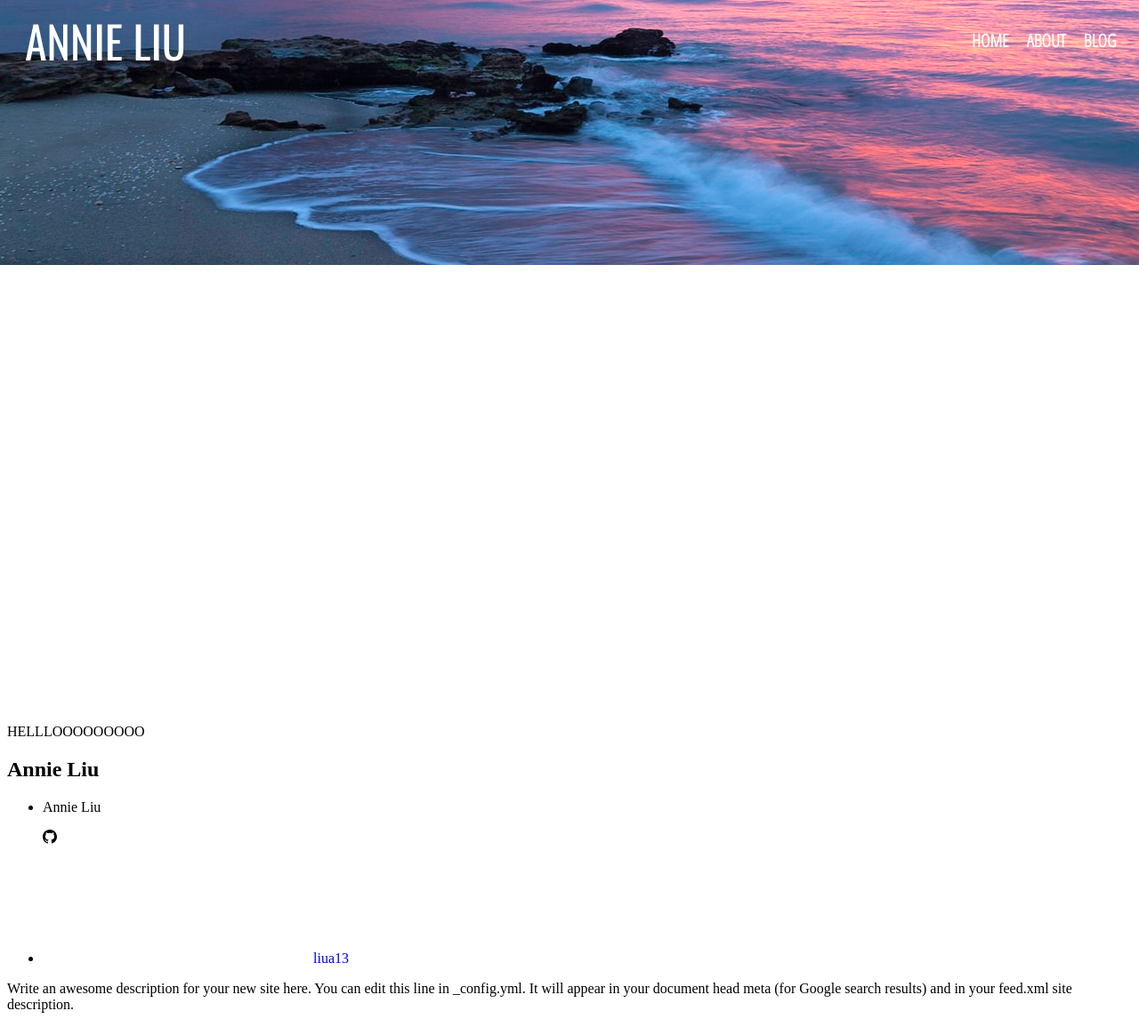
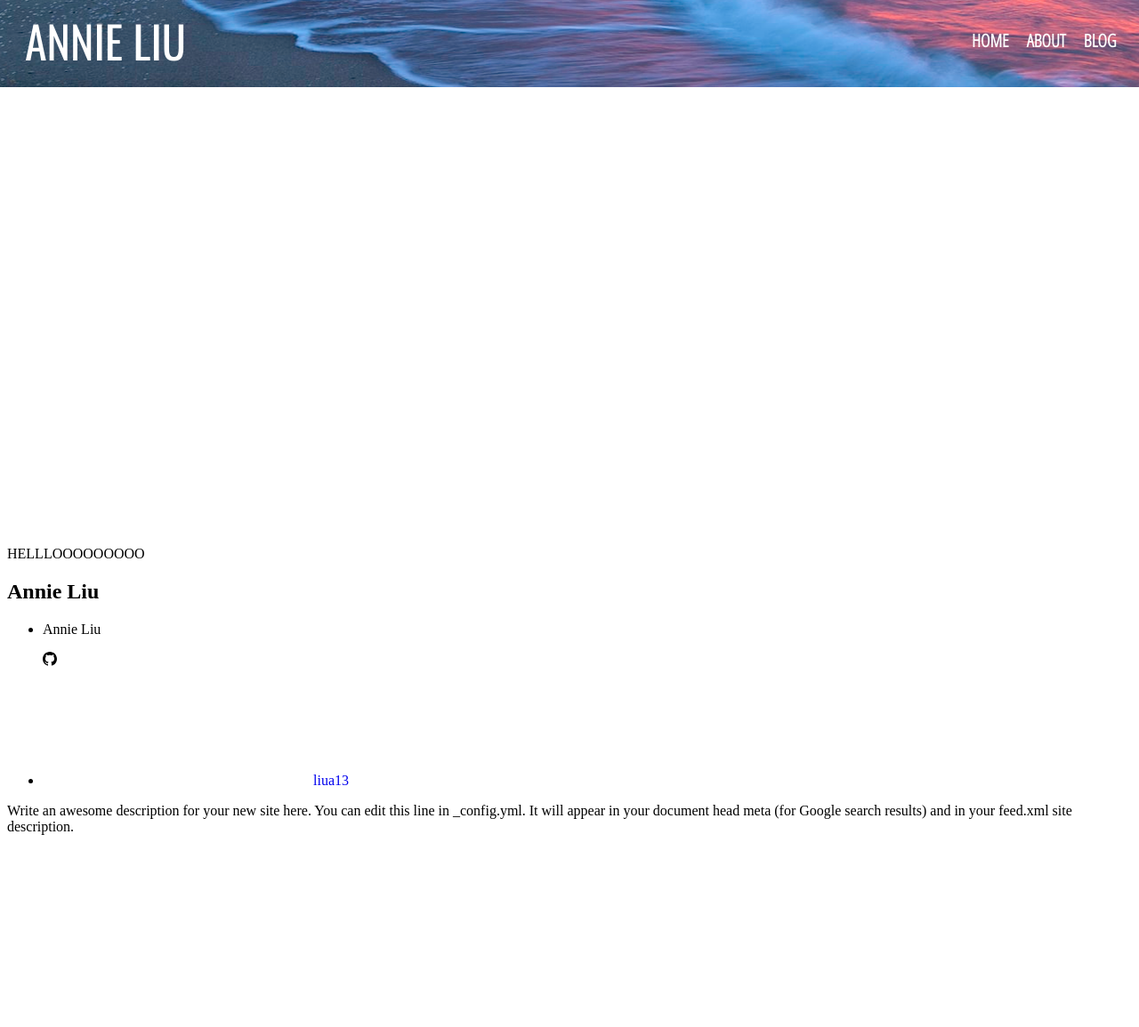
Before and after one commit to liua13/Blog, a Jekyll site: the page built from index.markdown, in a window 1280 px wide. Shown: the whole page at 89% size. Built offline with Jekyll 4.4.1, drawn with Linux system fonts in a browser that asks for light colours; nearby versions of some CDN libraries; after the commit the page ends 955 px from its top, so only the background shows below that.

Commit message:
experiment 6

```diff
--- a/assets/SCSS/main.scss
+++ b/assets/SCSS/main.scss
@@ -23,7 +23,7 @@ a{
 	min-height: 2000px;
 	width: 105%;
 	padding: 0;
-	margin: -1300px 0px 0px -10px;
+	margin: -1500px 0px 0px -10px;
 }
 
 // *** nav bar ***
```
